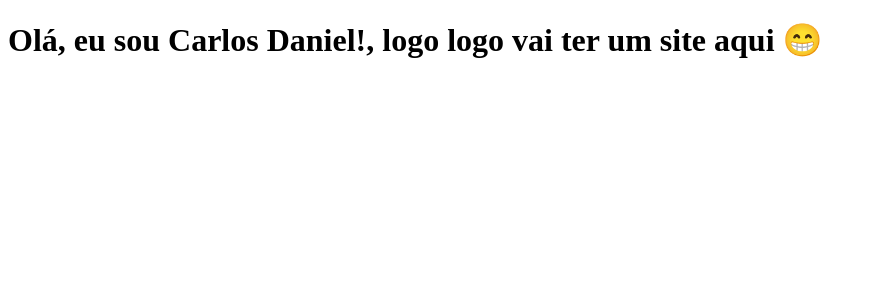
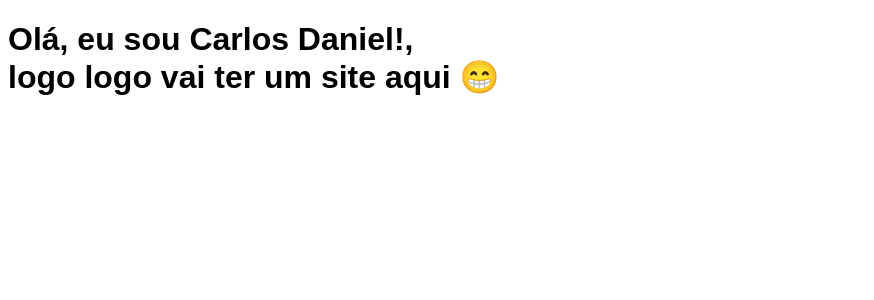
Before and after one commit to CarlosDanielDev/carlosdaniel.dev, a React (Vite) app: page / in a window 1280 px wide. Shown: the top 300 px of the page, without its empty margins (0-874 px from the left). Built offline with nearby package versions, Linux system fonts and the light colour scheme.

Commit message:
chore: add sans-serif font family

```diff
--- a/src/App.tsx
+++ b/src/App.tsx
@@ -3,5 +3,5 @@ import React from 'react';
 interface AppProps {}
 
 export const App: React.FC<AppProps> = () => {
-  return <h1>Olá, eu sou Carlos Daniel!, logo logo vai ter um site aqui 😁</h1>
+  return <h1 style={{ fontFamily: 'sans-serif' }}>Olá, eu sou Carlos Daniel!, <br/>logo logo vai ter um site aqui 😁</h1>
 };
```
